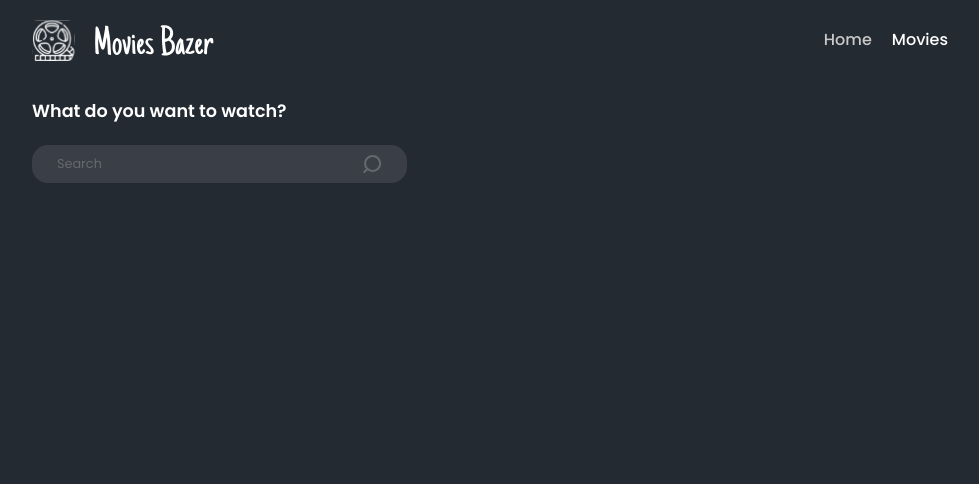
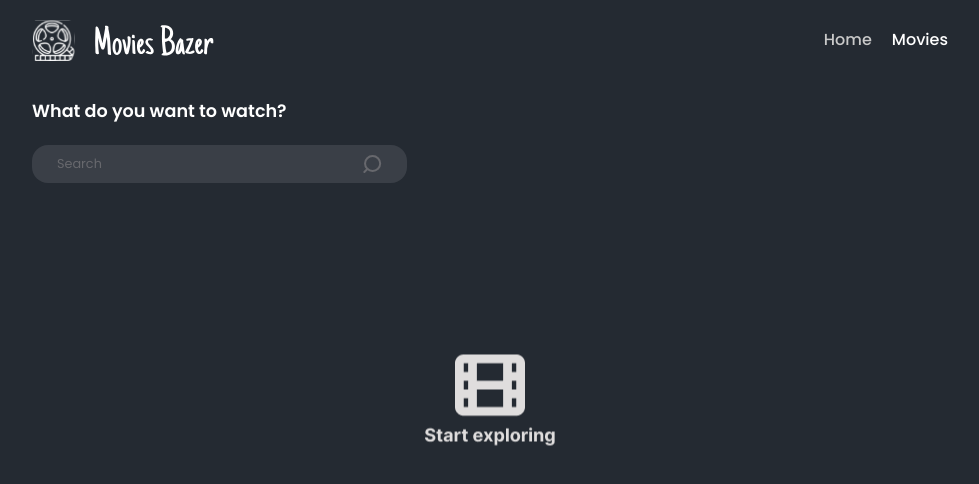
Before and after one commit to chanankuan/goit-react-hw-05-movies, a React (Create React App) app: page /goit-react-hw-05-movies/movies in a window 1280 px wide. Shown: the top 484 px of the page, without its empty margins (150-1129 px from the left). Built offline with nearby package versions, Linux system fonts and the light colour scheme.

Commit message:
Bug fix 2

```diff
--- a/src/components/Loader/Loader.jsx
+++ b/src/components/Loader/Loader.jsx
@@ -2,7 +2,17 @@ import { Grid } from 'react-loader-spinner';
 
 export const Loader = () => {
   return (
-    <>
+    <div
+      style={{
+        position: 'fixed',
+        left: 0,
+        top: 0,
+        width: '100vw',
+        height: '100vh',
+        backdropFilter: 'blur(10px)',
+        zIndex: 999,
+      }}
+    >
       <Grid
         color="#00BFFF"
         height={80}
@@ -14,6 +24,6 @@ export const Loader = () => {
           transform: 'translate(-50%, -50%)',
         }}
       />
-    </>
+    </div>
   );
 };
--- a/src/components/MovieList/MovieList.jsx
+++ b/src/components/MovieList/MovieList.jsx
@@ -45,10 +45,12 @@ const MovieList = ({ movies }) => {
                     : `${original_title} (${title})`}
                 </MovieTitle>
                 <FlexItem>
-                  <MovieYear>{release_date.slice(0, 4)}</MovieYear>
+                  <MovieYear>
+                    {release_date ? release_date.slice(0, 4) : '-'}
+                  </MovieYear>
                   <MovieRating>
                     <img src={star} alt="Star icon" width={15} />
-                    {vote_average === 0 ? '-' : vote_average.toFixed(1)}
+                    {vote_average ? vote_average.toFixed(1) : '-'}
                   </MovieRating>
                 </FlexItem>
               </MovieInfo>
--- /dev/null
+++ b/src/components/Movies/InitialImage/InitialImage.jsx
@@ -0,0 +1,19 @@
+import React from 'react';
+import startExploring from '../../../assets/images/no-data-initial.png';
+
+const InitialImage = () => {
+  return (
+    <img
+      style={{
+        position: 'absolute',
+        left: '50%',
+        top: '50%',
+        transform: 'translate(-50%, -50%)',
+      }}
+      src={startExploring}
+      alt="Start exploring"
+    />
+  );
+};
+
+export default InitialImage;
--- a/src/pages/Home.jsx
+++ b/src/pages/Home.jsx
@@ -15,7 +15,7 @@ const Home = () => {
     getTrendingMovies()
       .then(setMovies)
       .catch(() => {
-        Notify.failure('Opps. Something went wrong. Please refresh the page');
+        Notify.failure('Oops. Something went wrong. Please refresh the page');
       })
       .finally(setLoading(false));
   }, []);
--- a/src/pages/Movies.jsx
+++ b/src/pages/Movies.jsx
@@ -8,9 +8,11 @@ import { Loader } from 'components/Loader/Loader';
 import { Title } from 'components/Movies/SearchForm/SearchForm.styled';
 import { getBySearchMovies } from 'api-service/movie-service';
 import PaginationRounded from 'components/Pagination/Pagination';
+import InitialImage from 'components/Movies/InitialImage/InitialImage';
 
 const Movies = () => {
   const [movies, setMovies] = useState([]);
+  const [initialLoad, setInitialLoad] = useState(true);
   const [totalPages, setTotalPages] = useState(null);
   const [loading, setLoading] = useState(false);
   const [noResults, setNoResults] = useState(false);
@@ -23,6 +25,7 @@ const Movies = () => {
     if (!movie) return;
 
     setLoading(true);
+    setInitialLoad(false);
     getBySearchMovies(movie, page)
       .then(({ results, total_pages }) => {
         results.length === 0 ? setNoResults(true) : setNoResults(false);
@@ -30,7 +33,7 @@ const Movies = () => {
         setTotalPages(total_pages);
       })
       .catch(() => {
-        Notify.failure('Opps. Something went wrong. Please refresh the page');
+        Notify.failure('Oops. Something went wrong. Please refresh the page');
       })
       .finally(() => {
         setLoading(false);
@@ -55,7 +58,8 @@ const Movies = () => {
         <Title>What do you want to watch?</Title>
         <SearchForm handleSubmit={handleSubmit} />
 
-        <MovieList movies={movies} />
+        {movies.length > 0 && <MovieList movies={movies} />}
+        {initialLoad && <InitialImage />}
         {loading && <Loader />}
         {noResults && <h2>No results. Please try another search.</h2>}
 
```
Also changed, not shown: src/assets/images/no-data-initial.png (added).
